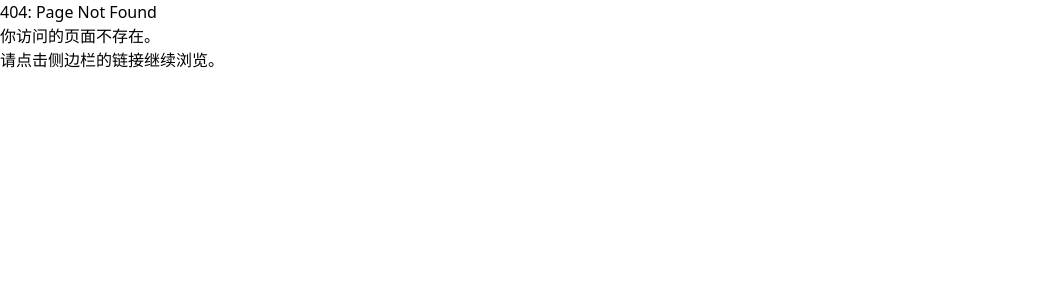
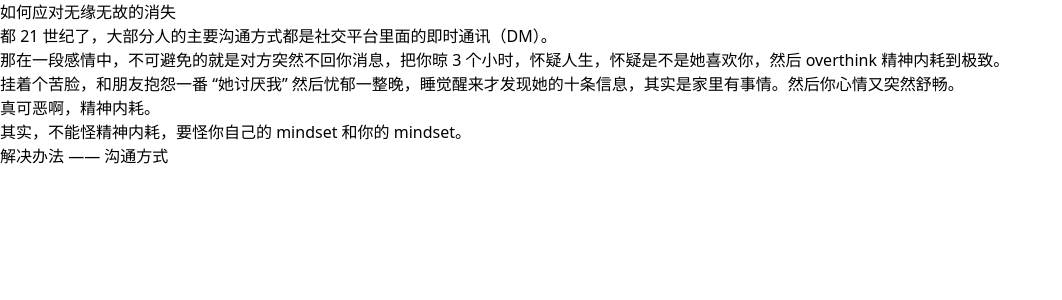
Before and after one commit to EvanNotFound/how-to-deal-with-my-crush, a Next.js app: page /texting-during/prevent-ghosting in a window 1280 px wide. Before the commit this address had no page. Shown: the top 300 px of the page, without its empty margins (0-1062 px from the left). Built offline with nearby package versions, Linux system fonts and the light colour scheme.

Commit message:
feat: add new sections for online relationships and preventing ghosting

```diff
--- a/pages/_meta.ts
+++ b/pages/_meta.ts
@@ -14,6 +14,9 @@ export default {
     title: "🥰 恋爱中",
     type: "separator",
   },
+  "texting-during": "网络上",
+  // "in-person-during": "现实中",
+  "what-to-do-during": "如何维持感情",
 
   "not-finished-before": "还在写，别急，微信打钱加急",
 
@@ -31,6 +34,13 @@ export default {
 
   "how-to-discourage-crush": "如何让 TA 死心",
 
+  sponsor: {
+    title: "支持我，来发电 ☕️ ↗",
+    type: "page",
+    href: "https://afdian.net/a/evannotfound",
+    newWindow: true,
+  },
+
   contact: {
     title: "想加你微信 😍 ↗",
     type: "page",
--- /dev/null
+++ b/pages/texting-during/_meta.ts
@@ -0,0 +1,3 @@
+export default {
+  "prevent-ghosting": "防止人间蒸发",
+};
--- /dev/null
+++ b/pages/texting-during/prevent-ghosting.mdx
@@ -0,0 +1,13 @@
+# 如何应对无缘无故的消失
+
+都 21 世纪了，大部分人的主要沟通方式都是社交平台里面的即时通讯（DM）。
+
+那在一段感情中，不可避免的就是对方突然不回你消息，把你晾 3 个小时，怀疑人生，怀疑是不是她喜欢你，然后 overthink 精神内耗到极致。
+
+挂着个苦脸，和朋友抱怨一番 “她讨厌我” 然后忧郁一整晚，睡觉醒来才发现她的十条信息，其实是家里有事情。然后你心情又突然舒畅。
+
+真可恶啊，精神内耗。
+
+其实，不能怪精神内耗，要怪你自己的 mindset 和你的 mindset。
+
+## 解决办法 —— 沟通方式
--- a/theme.config.tsx
+++ b/theme.config.tsx
@@ -40,24 +40,18 @@ const config: DocsThemeConfig = {
       </>
     );
   },
-  banner: {
-    key: "aifadian-sponsorship",
-    content: (
-      <a
-        href="https://afdian.net/a/evannotfound"
-        target="_blank"
-        rel="noreferrer"
-      >
-        ☕️ 你有个朋友也破防了？来爱发电赞助我吧！→
-      </a>
-    ),
-    dismissible: true,
-  },
-
-  // useNextSeoProps() {
-  //   return {
-  //     titleTemplate: "%s – 一个自以为是的情感指南",
-  //   };
+  // banner: {
+  //   key: "aifadian-sponsorship",
+  //   content: (
+  //     <a
+  //       href="https://afdian.net/a/evannotfound"
+  //       target="_blank"
+  //       rel="noreferrer"
+  //     >
+  //       ☕️ 你有个朋友也破防了？来爱发电赞助我吧！→
+  //     </a>
+  //   ),
+  //   dismissible: true,
   // },
 };
 
```
